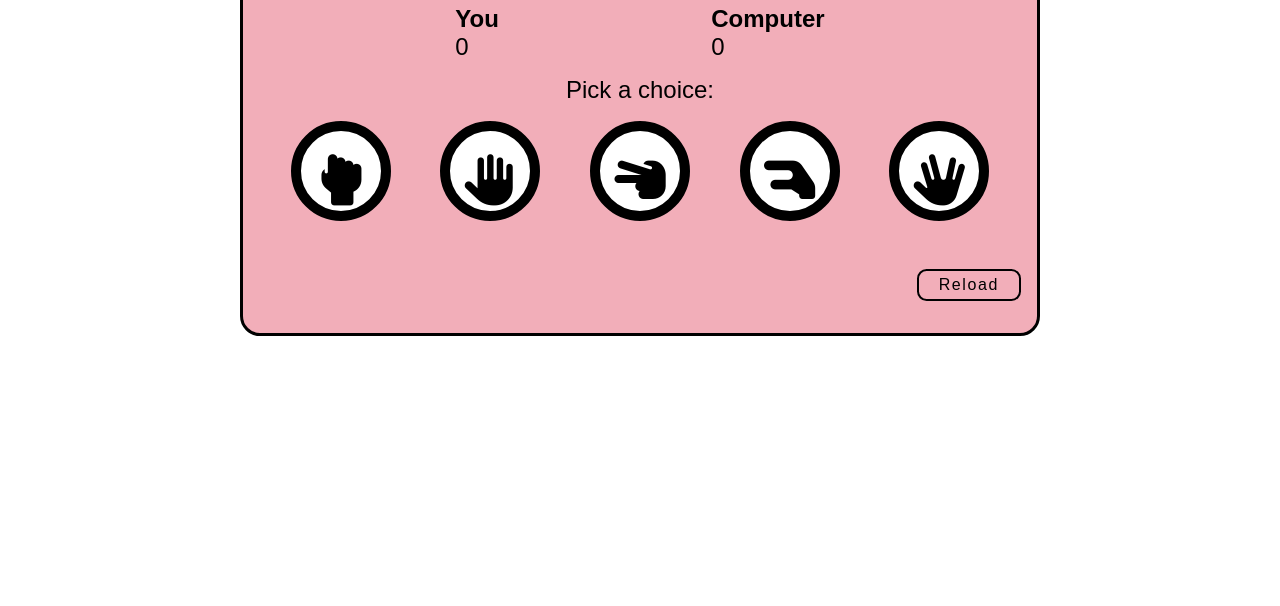
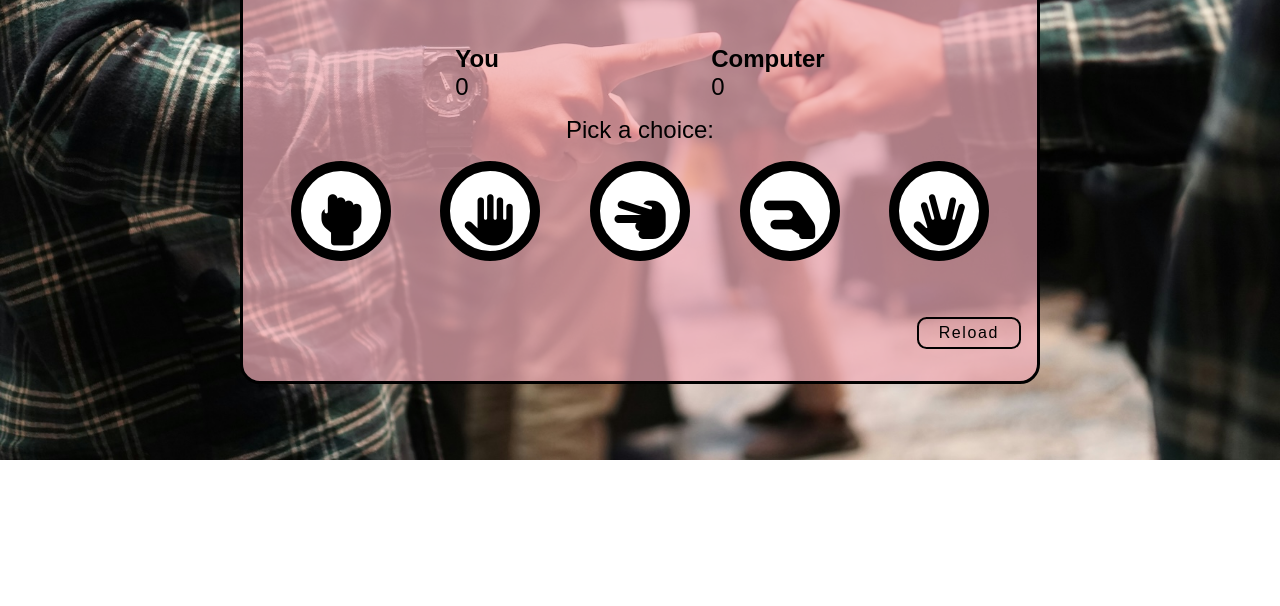
Before and after one commit to Oluwapelumi99/Rock--paper-scissors, a plain HTML site: page index.html in a window 1280 px wide. Shown: the part 194-800 px from the top of the page. Drawn offline with Linux system fonts and the light colour scheme.

Commit message:
Add background images to game page

```diff
--- a/assets/css/style.css
+++ b/assets/css/style.css
@@ -7,8 +7,7 @@
 @import url('https://fonts.googleapis.com/css2?family=Zeyada&display=swap');
 
 body {
-
-    background-color: white;
+    background: url("../images./two-boys-playing-rock-paper-scissors.jpg") no-repeat center center/cover;
     font-family: 'Zeyada', sans-serif;
 }
 h1 {
@@ -19,7 +18,7 @@ h1 {
 /*Main content*/
 .game-area {
     position: relative;
-    background-color: rgb(242, 174, 185);
+    background-color: rgba(242, 174, 185, 0.7);
     padding-top: 2rem;
     margin-top: 2rem;
     box-sizing: border-box;
@@ -95,8 +94,6 @@ h1 {
     max-width: 1000px;
     max-height: 1000px;
     margin: 0 auto;
-
-
 }
 
 /*Reload button*/
@@ -123,15 +120,17 @@ h1 {
 /*Media queries of screen sizes bigger than 768px and up*/
 /*Media queries*/
 @media screen and (min-width :768px) {
+
     .game-area {max-width: 800px;
         max-height: 700px;
         margin: 10px auto;
-        padding-top: 2rem;
+        padding-top: 1.5rem;
+     }
+      #box {
+        padding-top: 3rem;
+      }
 
 
-
-
-    }
     .header {
         height: 150px;
         padding: 1rem, 1.5rem, 1rem, 2rem;
--- a/index.html
+++ b/index.html
@@ -12,7 +12,7 @@
     <h1> This site requires javascript to work. <br>
      Please enable javascript within your browser settings.</h1>
    </noscript>
-
+    <div id="box">
     <div class="game-area">
     <h1 class="header">Rock Paper Scissors lizard Spock</h1>
 
@@ -60,7 +60,7 @@
 
 <button id="reload-btn">Reload</button>
 </div>
-
+</div>
     <script src="assets/js/script.js"></script>
 </body>
 </html>
```
Also changed, not shown: assets/images./four-school-children-playing-rock-paper-scissors.jpg (added), assets/images./rock-paper-scissors-hand-sign.jpg (added), assets/images./two-boys-playing-rock-paper-scissors.jpg (added), 1 other file.
